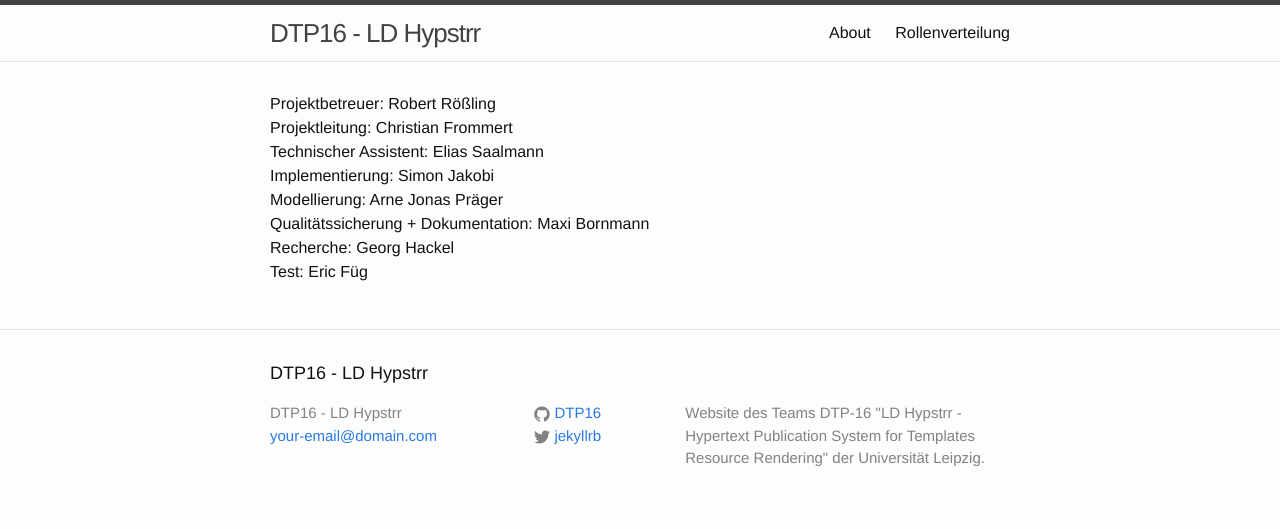
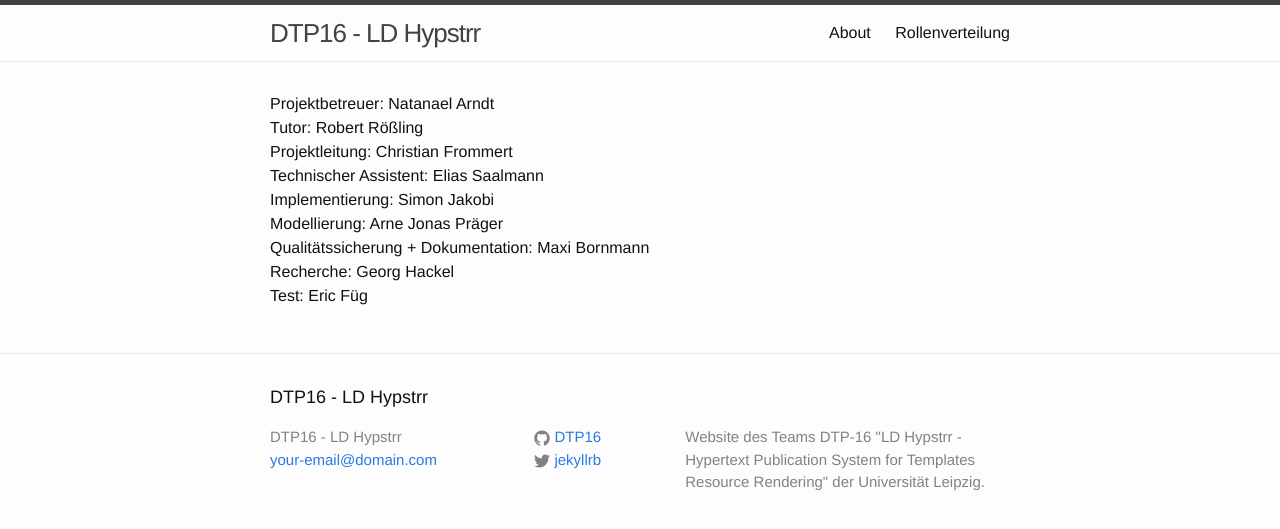
Before and after one commit to DTP16/dtp16-web, a Jekyll site: the page built from roles.md, in a window 1280 px wide. Shown: the top 529 px of the page. Built offline with Jekyll 4.4.1, drawn with Linux system fonts in a browser that asks for light colours.

Commit message:
Update roles.md, index.html

```diff
--- a/index.html
+++ b/index.html
@@ -7,7 +7,8 @@ layout: default
   LD Hypstrr - Hypertext Publication System for Templates Resource Rendering<br />
   Tool zur Erzeugung von HTML Ressourcen auf Basis von Templates und RDF-Daten<br /><br />
   Teammitglieder und Rollen:<br /><br />
-  <b>Projektbetreuer:</b> Robert Rößling<br />
+  <b>Projektbetreuer:</b> Natanael Arndt<br />
+  <b>Tutor:</b> Robert Rößling<br />
   <b>Projektleitung:</b> Christian Frommert<br />
   <b>Technischer Assistent:</b> Elias Saalmann<br />
   <b>Implementierung:</b> Simon Jakobi<br />
--- a/roles.md
+++ b/roles.md
@@ -4,7 +4,8 @@ title: Rollenverteilung
 permalink: /roles/
 ---
 
-Projektbetreuer: Robert Rößling<br />
+Projektbetreuer: Natanael Arndt<br />
+Tutor: Robert Rößling<br />
 Projektleitung: Christian Frommert<br />
 Technischer Assistent: Elias Saalmann<br />
 Implementierung: Simon Jakobi<br />
```
